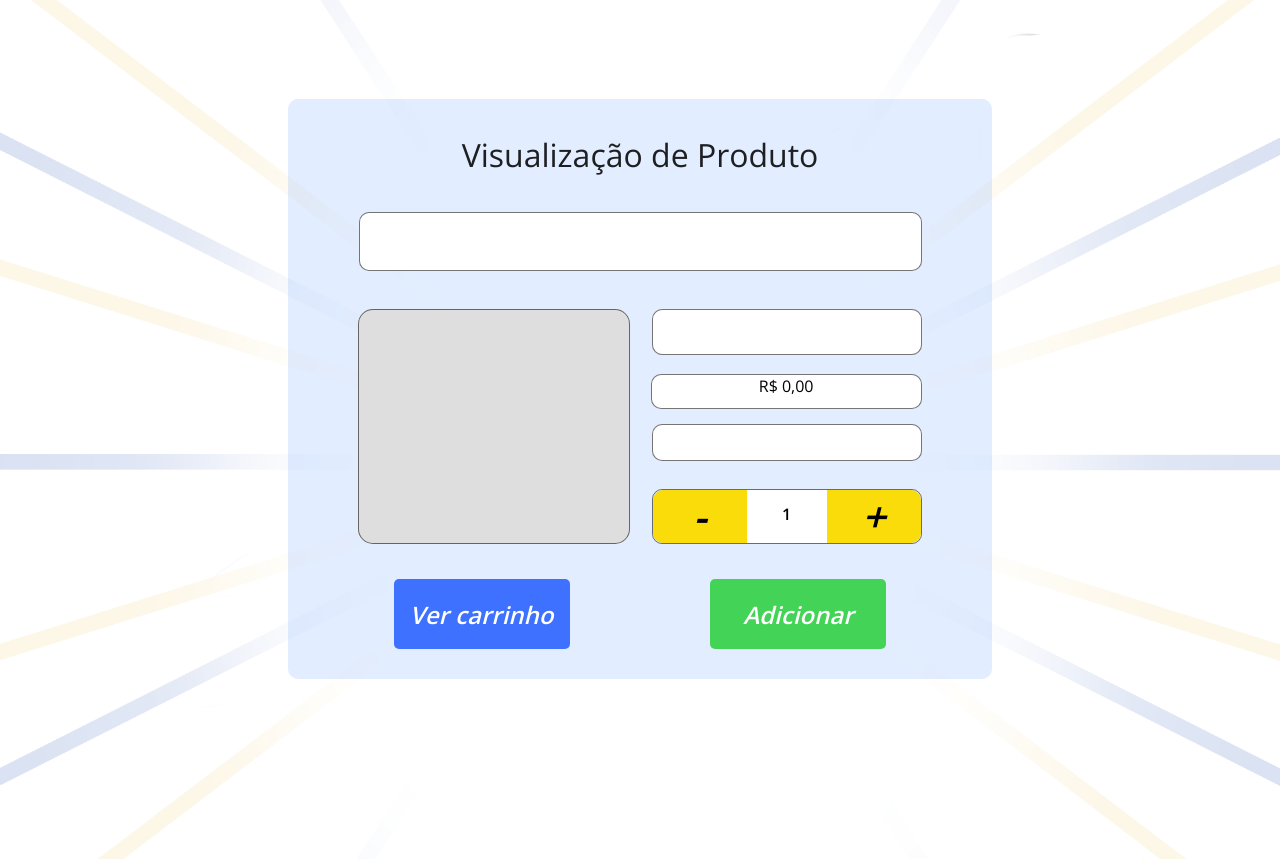
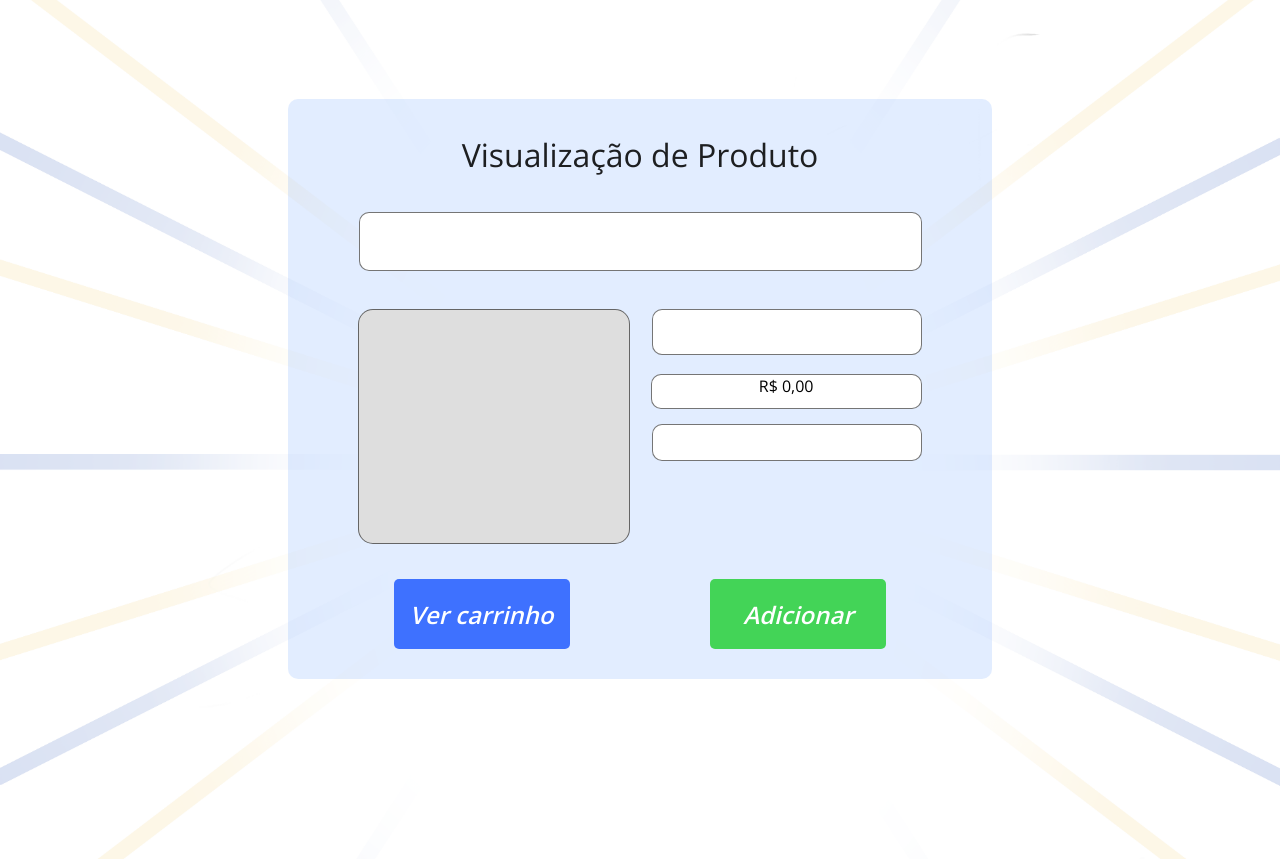
Before and after one commit to jhkersul/ScanSkip_Carrinho, a Django app: page /produtos/1/ in a window 1280 px wide. Shown: the part 51-910 px from the top of the page. Run offline with Django 3.2, Linux system fonts and the light colour scheme; data that the repository does not hold is empty; parts of the project's set-up code (start-up, migrations or seed data) failed here and were passed over; some libraries are stand-ins or nearby versions.

Commit message:
Add files via upload

```diff
--- a/carrinho/Templates/produto-escaneado-confirmacao.html
+++ b/carrinho/Templates/produto-escaneado-confirmacao.html
@@ -29,11 +29,11 @@
       <p id="2" class="textmarcaproduto">{{ marca }}</p>
       <p id="3" class="textoprecoproduto">R$ {{ preco }}</p>
       <p id="4" class="textocategoriaproduto">{{ categoria }}</p>
-      <div class="alteraQuantidade">
+      <!--div class="alteraQuantidade">
             <button onClick="alteraQuantidade('-')" class="_button _button-1" id="-" type="button">-</button>
             <button onClick="alteraQuantidade('+')" class="_button _button-2" id="+" type="button">+</button>
             <p class="quantidade" id="qtdd">{{ quantidade }}</p>
-      </div>
+      </div-->
       <div class="botoesconfirma">
         <button name="botaoRetornar" class="confirmar confirmar-1" type="submit">Ver carrinho</button>
         {% if registrado %}
```
